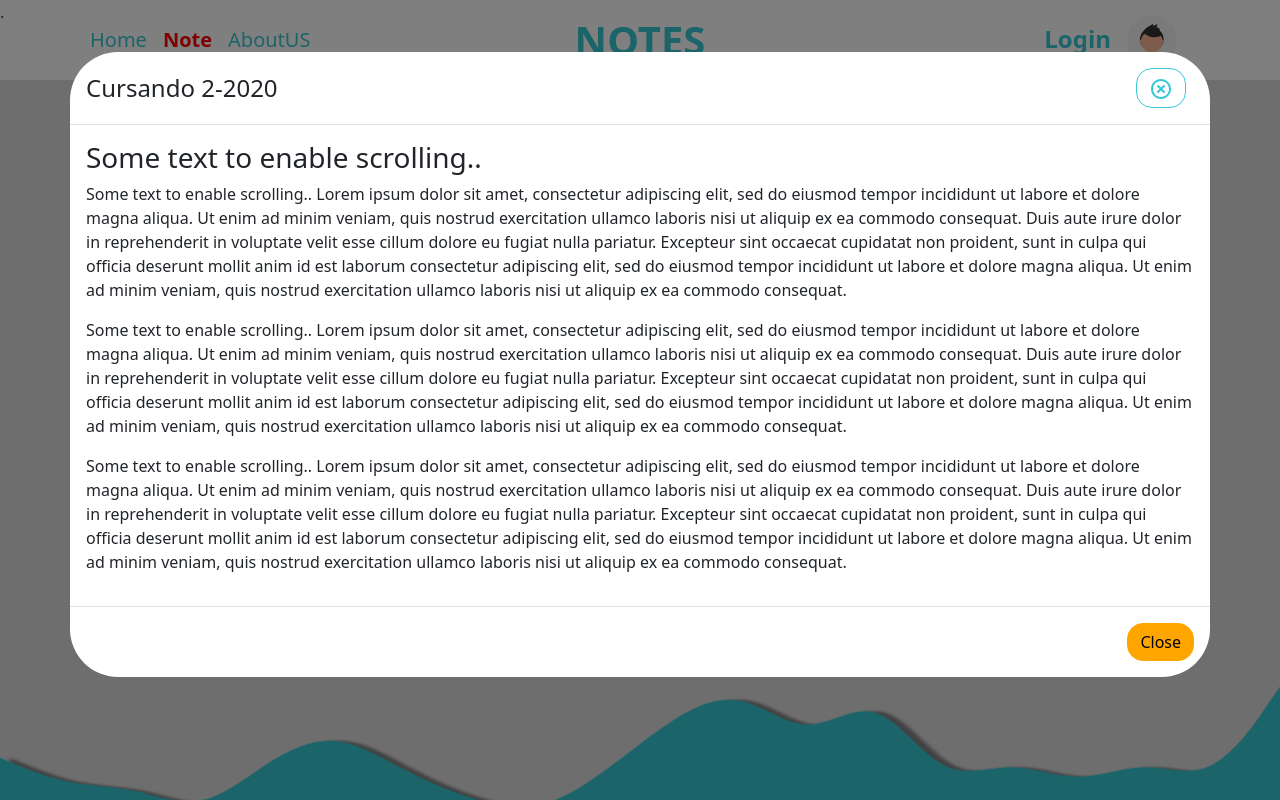
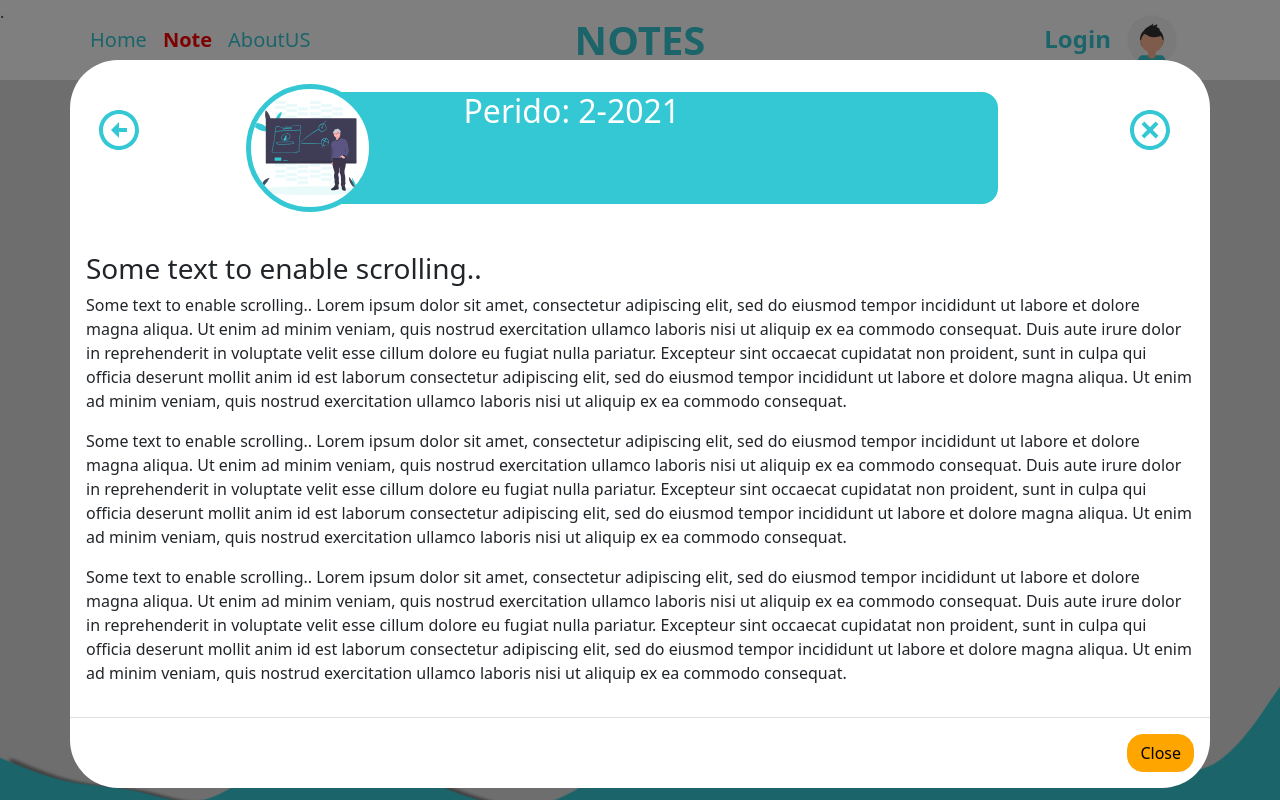
Before and after one commit to heyscardev/Notes, a PHP site: page /APP.html in a window 1280 px wide, after a click on "Cursando". Run offline with PHP 8.4, Linux system fonts and the light colour scheme.

Commit message:
entrono poup-up

```diff
--- a/APP.html
+++ b/APP.html
@@ -6,13 +6,13 @@
   <meta http-equiv="X-UA-Compatible" content="IE=edge">
   <meta name="viewport" content="width=device-width, initial-scale=1.0">
   <title>Notes</title>
-  <link  rel="icon"   href="images/favi_ico.png" type="image/png" />
+  <link rel="icon" href="images/favi_ico.png" type="image/png" />
   <link rel="stylesheet" href="css/style.css">
 
   <link rel="stylesheet" href="https://cdnjs.cloudflare.com/ajax/libs/animate.css/4.1.1/animate.min.css" />
 </head>
 
-<body class="bg-secondary" >
+<body class="bg-secondary">
   <!-- navbar  -->
   <nav class="  navbar navbar-expand-lg py-2  fs-5 bg-white">
     <!--Cada cosa que se hace en Bootstrap se hace con un div para que sea responsive-->
@@ -69,7 +69,8 @@
             </div>
             <div class="mb-3 ">
               <label for="exampleInputPassword1" class="form-label text-black-50 fs-5 ms-4">Contraseña</label>
-              <input type="password" class="form-control bg-info border border-4 border-primary fw-bolder text-white" id="exampleInputPassword1">
+              <input type="password" class="form-control bg-info border border-4 border-primary fw-bolder text-white"
+                id="exampleInputPassword1">
             </div>
             <!--<div class="mb-3 form-check">
             <input type="checkbox" class="form-check-input" id="exampleCheck1">
@@ -94,12 +95,12 @@
             aria-expanded="true" aria-controls="collapselogin">
             <div class="row align-content-lg-center ">
 
-                <span class="col-6 lh-lg  d-none d-md-block align-items-lg-center text-end fw-bolder fs-4 text-primary ">Login
+              <span
+                class="col-6 lh-lg  d-none d-md-block align-items-lg-center text-end fw-bolder fs-4 text-primary ">Login
               </span>
 
               <div class="col-6">
-                <svg
-                xmlns="http://www.w3.org/2000/svg" xmlns:xlink="http://www.w3.org/1999/xlink" data-name="Layer 1"
+                <svg xmlns="http://www.w3.org/2000/svg" xmlns:xlink="http://www.w3.org/1999/xlink" data-name="Layer 1"
                   class="icon-login d-md-grid" viewBox="0 0 698 698">
                   <defs>
                     <linearGradient id="b247946c-c62f-4d08-994a-4c3d64e1e98f-290" x1="349" y1="698" x2="349"
@@ -156,16 +157,18 @@
   </nav>
 
   <!-- Este div es el centro donde estan los botones-->
- <div class=" principal-body bg-secondary container-fluid row  g-0  align-items-md-start  " >
-<div class="row  g-3 justify-content-center overflow-hidden" >
+  <div class=" principal-body bg-secondary container-fluid row  g-0  align-items-md-start  ">
+    <div class="row  g-3 justify-content-center overflow-hidden">
 
 
 
       <div class=" col-12 col-md-2 d-flex animate__animated animate__fadeInRight  justify-content-center">
-      <button type="button" class="btn btn-primary bg-transparent  border-0 " data-bs-toggle="modal" data-bs-target="#PageCursando">
+        <button type="button" class="btn btn-primary bg-transparent  border-0 " data-bs-toggle="modal"
+          data-bs-target="#PageCursando">
 
           <div class="ratio ratio-1x1">
-          <img src="icons/cursando-icon-app.svg" alt="cursando_icon" class="img-boton  rounded-circle border border-5 border-primary w-100  bg-white ">
+            <img src="icons/cursando-icon-app.svg" alt="cursando_icon"
+              class="img-boton  rounded-circle border border-5 border-primary w-100  bg-white ">
           </div>
 
 
@@ -174,20 +177,24 @@
         </button>
       </div>
 
-    <div class="col-12 col-md-2  d-flex animate__animated animate__fadeInRight animate__delay-1s justify-content-center">
+      <div
+        class="col-12 col-md-2  d-flex animate__animated animate__fadeInRight animate__delay-1s justify-content-center">
 
         <button type="button" class="btn btn-primary bg-transparent  border-0 ">
           <div class="ratio ratio-1x1 ">
-          <img src="icons/materias-icon-app.svg" alt="Materias_icon" class="img-boton  rounded-circle border border-5 border-primary w-100 bg-white ">
+            <img src="icons/materias-icon-app.svg" alt="Materias_icon"
+              class="img-boton  rounded-circle border border-5 border-primary w-100 bg-white ">
           </div>
 
           <label for="" class=" fs-5 text-primary  text-decoration-underline">Tus Materias</label>
         </button>
       </div>
-    <div class=" col-12 col-md-2  d-flex animate__animated animate__fadeInRight animate__delay-2s justify-content-center">
+      <div
+        class=" col-12 col-md-2  d-flex animate__animated animate__fadeInRight animate__delay-2s justify-content-center">
         <button type="button" class="btn btn-primary bg-transparent  border-0 ">
           <div class="ratio ratio-1x1">
-          <img src="icons/notas-icon-app.svg" alt="Notas_icon" class="img-boton  rounded-circle border border-5 border-primary w-100 bg-white ">
+            <img src="icons/notas-icon-app.svg" alt="Notas_icon"
+              class="img-boton  rounded-circle border border-5 border-primary w-100 bg-white ">
           </div>
 
 
@@ -196,10 +203,12 @@
         </button>
       </div>
       <div class="w-100 bg-black"></div>
-    <div class="col-12 col-md-2  d-flex animate__animated animate__fadeInRight animate__delay-3s justify-content-center">
+      <div
+        class="col-12 col-md-2  d-flex animate__animated animate__fadeInRight animate__delay-3s justify-content-center">
         <button type="button" class="btn btn-primary bg-transparent  border-0 ">
           <div class="ratio ratio-1x1">
-          <img src="icons/notas-icon-app.svg" alt="Notas_icon" class="img-boton  rounded-circle border border-5 border-primary w-100 bg-white ">
+            <img src="icons/notas-icon-app.svg" alt="Notas_icon"
+              class="img-boton  rounded-circle border border-5 border-primary w-100 bg-white ">
           </div>
 
 
@@ -207,10 +216,12 @@
           <label for="" class=" fs-5 text-primary  text-decoration-underline">Tus Notas</label>
         </button>
       </div>
-    <div class="col-12 col-md-2 d-flex animate__animated animate__fadeInRight animate__delay-4s justify-content-center">
+      <div
+        class="col-12 col-md-2 d-flex animate__animated animate__fadeInRight animate__delay-4s justify-content-center">
         <button type="button" class="btn btn-primary bg-transparent  border-0 ">
           <div class="ratio ratio-1x1">
-          <img src="icons/periodos-icon-app.svg" alt="Peridos_icon" class="img-boton  rounded-circle border border-5 border-primary w-100 bg-white ">
+            <img src="icons/periodos-icon-app.svg" alt="Peridos_icon"
+              class="img-boton  rounded-circle border border-5 border-primary w-100 bg-white ">
           </div>
 
 
@@ -218,10 +229,12 @@
           <label for="" class=" fs-5 text-primary  text-decoration-underline">Tus Periodos</label>
         </button>
       </div>
-    <div class="mb-5 mb-md-0 col-12 col-md-2  d-flex animate__animated animate__fadeInRight animate__delay-5s justify-content-center">
+      <div
+        class="mb-5 mb-md-0 col-12 col-md-2  d-flex animate__animated animate__fadeInRight animate__delay-5s justify-content-center">
         <button type="button" class="btn btn-primary bg-transparent  border-0 ">
           <div class="ratio ratio-1x1">
-          <img src="icons/ajustes-icon-app.svg" alt="Ajustes_icon" class="img-boton  rounded-circle border border-5 border-primary w-100 bg-white ">
+            <img src="icons/ajustes-icon-app.svg" alt="Ajustes_icon"
+              class="img-boton  rounded-circle border border-5 border-primary w-100 bg-white ">
           </div>
 
 
@@ -242,22 +255,75 @@
 
   <div class="modal  fade " id="PageCursando">
     .
-  <div class="modal-dialog modal-xl modal-dialog-scrollable  ">
+    <div class="modal-dialog modal-xl modal-dialog-scrollable modal-dialog-centered ">
       <div class="modal-content border-0 ">
 
         <!-- Modal Header -->
-      <div class="modal-header moda">
-        <h4 class="modal-title">Cursando 2-2020</h4>
-        <button type="button" class="btn btn-primary bg-white me-2 btn-close-modal" data-bs-dismiss="modal"><img class="btn-close-img" src="icons/close-icon.svg" alt=""></button>
+        <div class="m-4">
+          <div class="row justify-content-between ">
+
+            <div class="col-1  align-items-start justify-content-end d-flex ">
+              <button type="button" class="btn btn-primary bg-white border-0 mt-3 me-2 btn-close-modal" data-bs-dismiss="modal"><img
+                class="btn-close-img arrow-star-icon" src="icons/arrow-star-icon.svg" alt="arrow-icon"></button>
+           </div>
+
+           <div class="col-9 row">
+
+            <div class="col-1">
+              <div class="ratio ratio-1x1 ">
+                <img src="icons/materias-icon-app.svg" alt="Materias_icon"
+                  class="img-boton  rounded-circle border border-5 border-primary w-100 bg-white ">
+              </div>
+            </div>
+
+            <div class="col-11 d-flex align-items-center ">
+              <div class="content-title-window bg-primary rounded ">
+                <div class="row justify-content-evenly">
+                  <div class="col-6 ">
+                    <h2 class="text-white">Perido: <span> 2-2021</span></h2>
+                  </div>
+                </div>
+              </div>
+            </div>
+           </div>
+
+            <div class="col-1  align-items-start justify-content-end d-flex ">
+
+                <button type="button" class="btn btn-primary bg-white border-0 mt-3  btn-close-modal" data-bs-dismiss="modal"><img
+                  class="btn-close-img" src="icons/close-icon.svg" alt=""></button>
+
+             </div>
+
+          </div>
+
+
         </div>
 
         <!-- Modal body -->
         <div class="modal-body">
           <h3>Some text to enable scrolling..</h3>
-        <p>Some text to enable scrolling.. Lorem ipsum dolor sit amet, consectetur adipiscing elit, sed do eiusmod tempor incididunt ut labore et dolore magna aliqua. Ut enim ad minim veniam, quis nostrud exercitation ullamco laboris nisi ut aliquip ex ea commodo consequat. Duis aute irure dolor in reprehenderit in voluptate velit esse cillum dolore eu fugiat nulla pariatur. Excepteur sint occaecat cupidatat non proident, sunt in culpa qui officia deserunt mollit anim id est laborum consectetur adipiscing elit, sed do eiusmod tempor incididunt ut labore et dolore magna aliqua. Ut enim ad minim veniam, quis nostrud exercitation ullamco laboris nisi ut aliquip ex ea commodo consequat.</p>
-        <p>Some text to enable scrolling.. Lorem ipsum dolor sit amet, consectetur adipiscing elit, sed do eiusmod tempor incididunt ut labore et dolore magna aliqua. Ut enim ad minim veniam, quis nostrud exercitation ullamco laboris nisi ut aliquip ex ea commodo consequat. Duis aute irure dolor in reprehenderit in voluptate velit esse cillum dolore eu fugiat nulla pariatur. Excepteur sint occaecat cupidatat non proident, sunt in culpa qui officia deserunt mollit anim id est laborum consectetur adipiscing elit, sed do eiusmod tempor incididunt ut labore et dolore magna aliqua. Ut enim ad minim veniam, quis nostrud exercitation ullamco laboris nisi ut aliquip ex ea commodo consequat.</p>
+          <p>Some text to enable scrolling.. Lorem ipsum dolor sit amet, consectetur adipiscing elit, sed do eiusmod
+            tempor incididunt ut labore et dolore magna aliqua. Ut enim ad minim veniam, quis nostrud exercitation
+            ullamco laboris nisi ut aliquip ex ea commodo consequat. Duis aute irure dolor in reprehenderit in voluptate
+            velit esse cillum dolore eu fugiat nulla pariatur. Excepteur sint occaecat cupidatat non proident, sunt in
+            culpa qui officia deserunt mollit anim id est laborum consectetur adipiscing elit, sed do eiusmod tempor
+            incididunt ut labore et dolore magna aliqua. Ut enim ad minim veniam, quis nostrud exercitation ullamco
+            laboris nisi ut aliquip ex ea commodo consequat.</p>
+          <p>Some text to enable scrolling.. Lorem ipsum dolor sit amet, consectetur adipiscing elit, sed do eiusmod
+            tempor incididunt ut labore et dolore magna aliqua. Ut enim ad minim veniam, quis nostrud exercitation
+            ullamco laboris nisi ut aliquip ex ea commodo consequat. Duis aute irure dolor in reprehenderit in voluptate
+            velit esse cillum dolore eu fugiat nulla pariatur. Excepteur sint occaecat cupidatat non proident, sunt in
+            culpa qui officia deserunt mollit anim id est laborum consectetur adipiscing elit, sed do eiusmod tempor
+            incididunt ut labore et dolore magna aliqua. Ut enim ad minim veniam, quis nostrud exercitation ullamco
+            laboris nisi ut aliquip ex ea commodo consequat.</p>
 
-        <p>Some text to enable scrolling.. Lorem ipsum dolor sit amet, consectetur adipiscing elit, sed do eiusmod tempor incididunt ut labore et dolore magna aliqua. Ut enim ad minim veniam, quis nostrud exercitation ullamco laboris nisi ut aliquip ex ea commodo consequat. Duis aute irure dolor in reprehenderit in voluptate velit esse cillum dolore eu fugiat nulla pariatur. Excepteur sint occaecat cupidatat non proident, sunt in culpa qui officia deserunt mollit anim id est laborum consectetur adipiscing elit, sed do eiusmod tempor incididunt ut labore et dolore magna aliqua. Ut enim ad minim veniam, quis nostrud exercitation ullamco laboris nisi ut aliquip ex ea commodo consequat.</p>
+          <p>Some text to enable scrolling.. Lorem ipsum dolor sit amet, consectetur adipiscing elit, sed do eiusmod
+            tempor incididunt ut labore et dolore magna aliqua. Ut enim ad minim veniam, quis nostrud exercitation
+            ullamco laboris nisi ut aliquip ex ea commodo consequat. Duis aute irure dolor in reprehenderit in voluptate
+            velit esse cillum dolore eu fugiat nulla pariatur. Excepteur sint occaecat cupidatat non proident, sunt in
+            culpa qui officia deserunt mollit anim id est laborum consectetur adipiscing elit, sed do eiusmod tempor
+            incididunt ut labore et dolore magna aliqua. Ut enim ad minim veniam, quis nostrud exercitation ullamco
+            laboris nisi ut aliquip ex ea commodo consequat.</p>
         </div>
 
         <!-- Modal footer -->
--- a/css/style.scss
+++ b/css/style.scss
@@ -76,6 +76,13 @@ filter: drop-shadow(10px 0px 2px rgb(0 0 0 / 0.4));
 
 
  }
+ .content-title-window{
+  height:7em;
+  width: 100%;
+  margin: auto;
+  margin-left: -5%;
+
+}
 
  @media (max-width:768px) {
 
@@ -84,6 +91,6 @@ filter: drop-shadow(10px 0px 2px rgb(0 0 0 / 0.4));
     min-width: 15em;
   }
  }
- btn-close-img{
-     width: 100%;
+ .btn-close-img{
+    width: 3em;
  }
```
Also changed, not shown: css/style.css, icons/arrow-star-icon.svg (added), 1 other file. Lines whose indentation alone changed are shown as unchanged.
